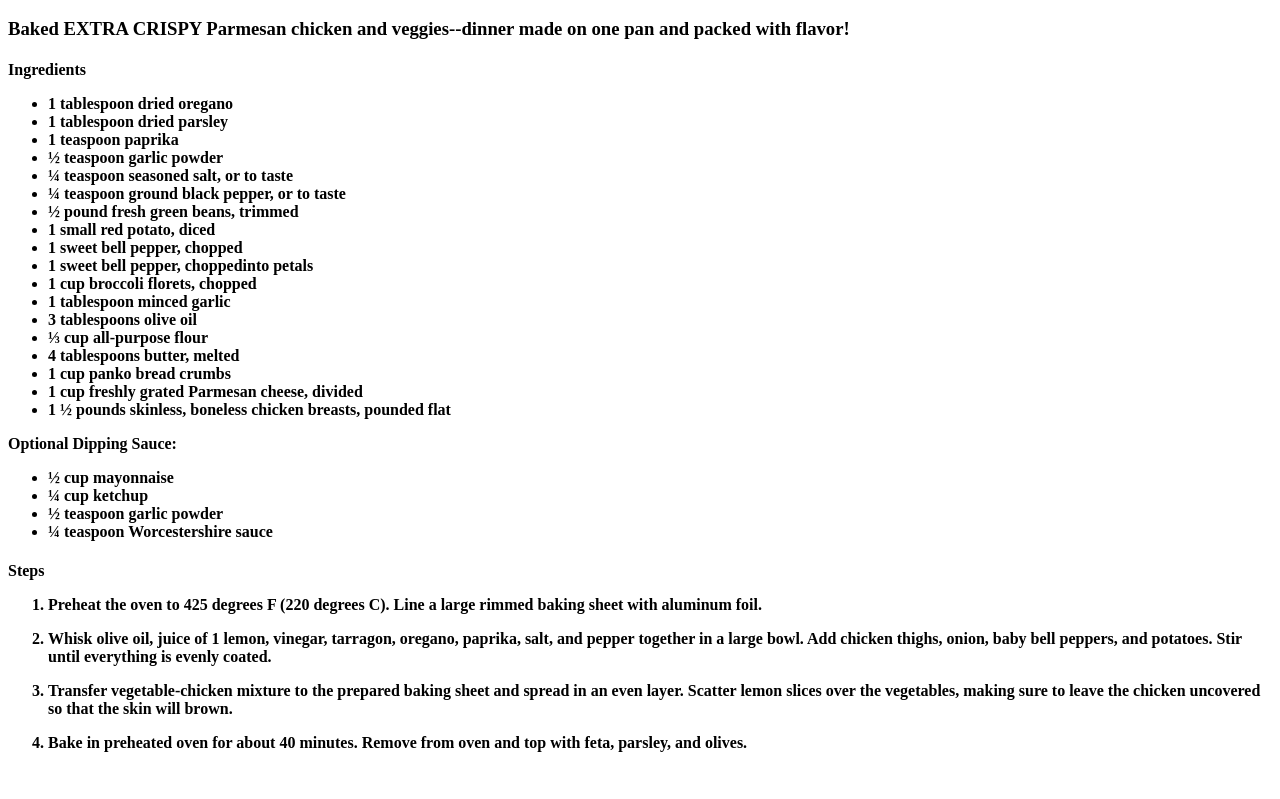
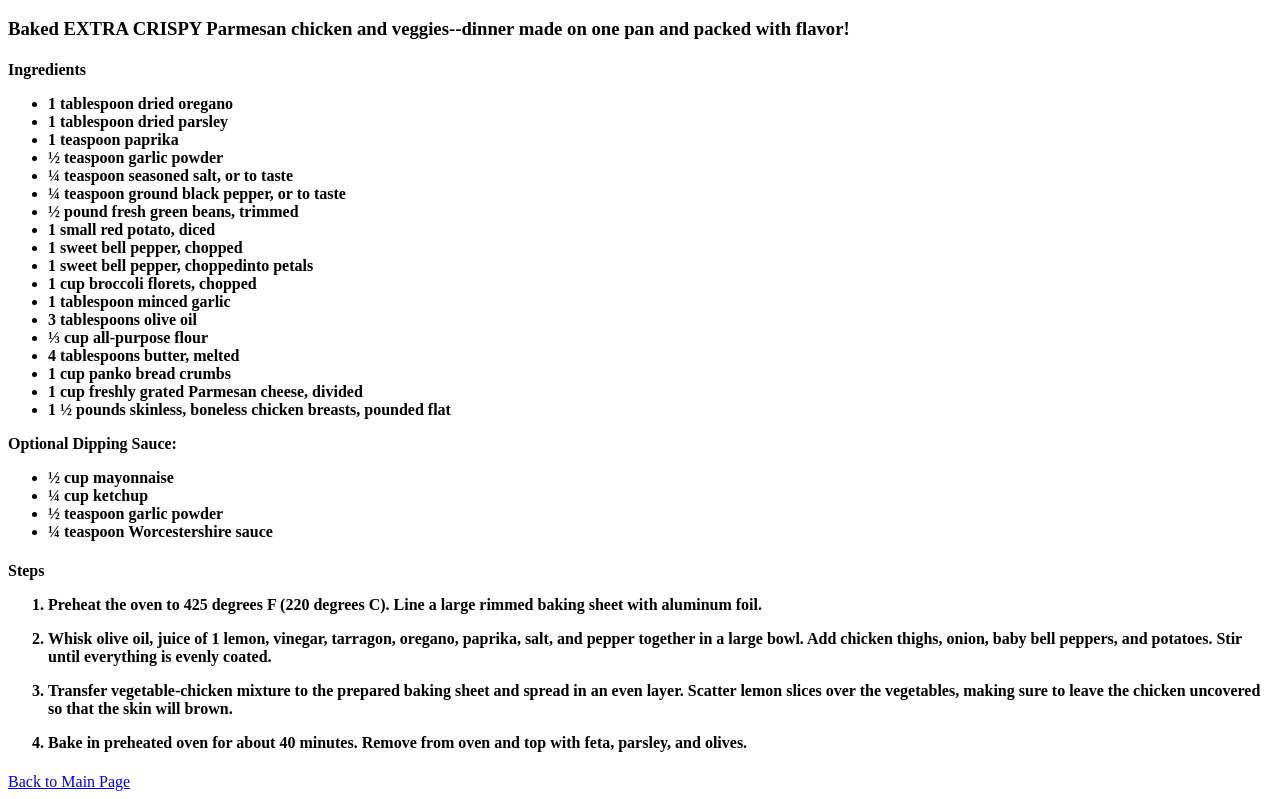
Before and after one commit to TonyLiu836/recipes-website, a plain HTML site: page recipes/pamesanChicken.html in a window 1280 px wide. Shown: the part 696-1495 px from the top of the page. Before the commit the page ends 1469 px from the top, so only its background shows below. Drawn offline with Linux system fonts and the light colour scheme.

Commit message:
add 'return to main page' functionality

```diff
--- a/recipes/pamesanChicken.html
+++ b/recipes/pamesanChicken.html
@@ -64,5 +64,7 @@
             </ol>
 
         </h4>
+
+        <a href="../index.html">Back to Main Page</a>
     </body>
 </html>
```
Also changed, not shown: recipes/beefBulgogi.html (+1 -0 lines), recipes/chickenDinner.html (+1 -0 lines).
